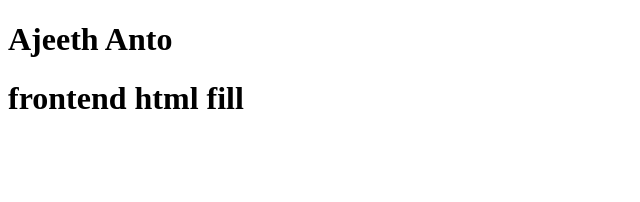
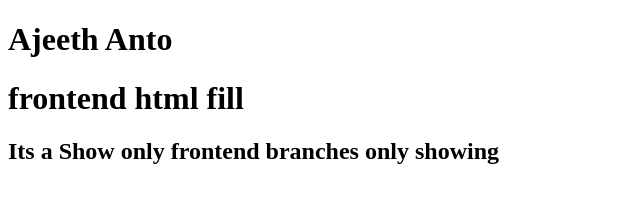
Before and after one commit to AjeethAnto/samplerepo, a plain HTML site: page index.html in a window 1280 px wide. Shown: the whole page, without its empty margins (0-640 px from the left). Drawn offline with Linux system fonts and the light colour scheme.

Commit message:
feat : add new line front branches

```diff
--- a/index.html
+++ b/index.html
@@ -8,5 +8,6 @@
 <body>
     <h1>Ajeeth Anto</h1>
     <h1>frontend html fill</h1>
+    <h2>Its a Show only frontend branches only showing</h2>
 </body>
 </html>
```
